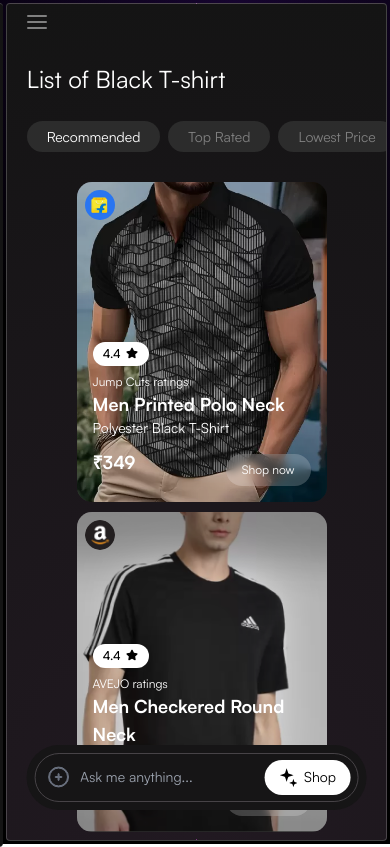
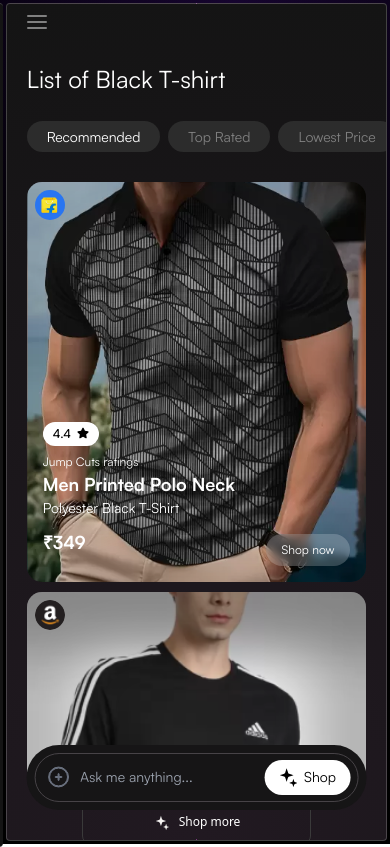
Before and after one commit to yasar-developer/arc-search-app, a Next.js app: page /SearchResult in a window 390 px wide. Built offline with nearby package versions, Linux system fonts and the light colour scheme.

Commit message:
maked responsive

```diff
--- a/src/components/ProductCard.js
+++ b/src/components/ProductCard.js
@@ -11,7 +11,8 @@ const ProductCard = ({ imageSrc, ecomImageSrc, rating, ratingCount, title, descr
   };
 
   return (
-    <div className="font-Satoshi product-card box-shadow relative bg-black/40 shadow-inner rounded-[15px] flex flex-col justify-between p-4" style={divStyle}>
+    <div className='font-Satoshi product-card-outerdiv'>
+      <div className=" product-card box-shadow relative bg-black/40 shadow-inner rounded-[15px] flex flex-col justify-between p-4" style={divStyle}>
         <div className="absolute top-2 left-2">
           <Image className="rounded-2xl" src={ecomImageSrc} alt="Product Image" width={30} height={30} />
         </div>
@@ -31,6 +32,7 @@ const ProductCard = ({ imageSrc, ecomImageSrc, rating, ratingCount, title, descr
           </div>
         </div>
       </div>
+    </div>
   );
 };
 
--- a/src/styles/globals.css
+++ b/src/styles/globals.css
@@ -94,25 +94,28 @@
     margin-left: 0;
   }
 
+  .product-card-outerdiv{
+    width: 100%;
+  }
+
   .shop-more-btn {
     display: none;
   }
 
+  .product-card {
+    width: 100%;
+    height: 400px;
+  }
+
   .product-result-container {
+    margin-right: 5vw;
     flex-direction: column;
-    /* Change to vertical layout */
-    overflow-y: auto;
-    /* Enable vertical scroll */
-    /* height: 100vh; */
-    /* Ensure it takes full height */
+    overflow-y: scroll;
     align-items: center;
+    height: 70vh;
+    scrollbar-width: none;
+    -ms-overflow-style: none;
 
-    /* Hide the scrollbar */
-    scrollbar-width: none;
-    /* For Firefox */
-    -ms-overflow-style: none;
-    /* For Internet Explorer and Edge */
-    margin-left: 10px;
   }
 }
 
```
Lines whose indentation alone changed are shown as unchanged.
